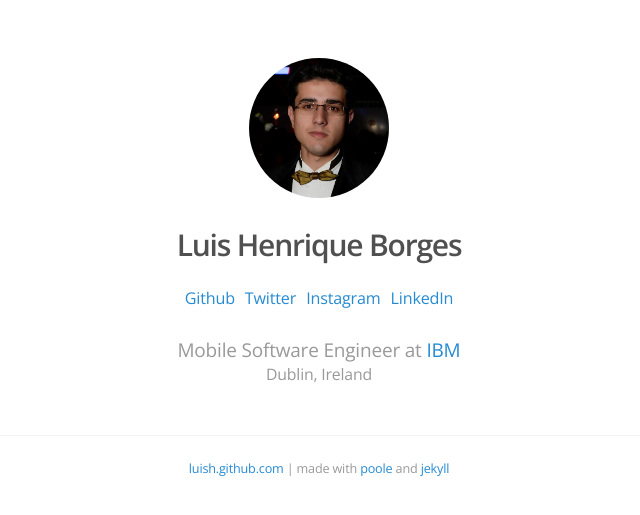
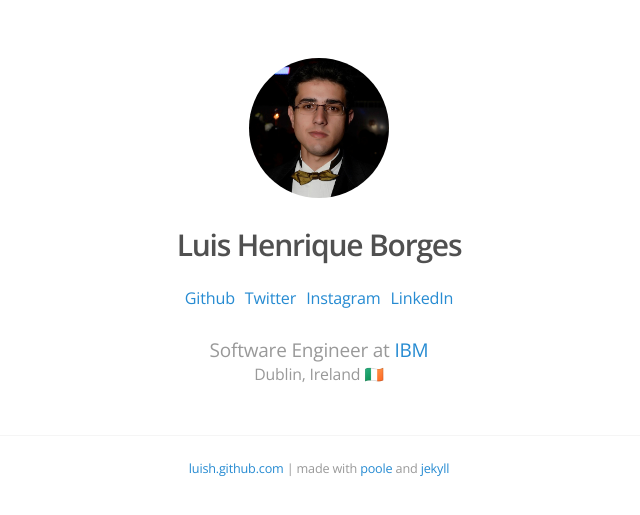
Before and after one commit to luish/luish.github.io, a Jekyll site: the page built from index.html, in a window 1280 px wide. Shown: the top 515 px of the page, without its empty margins (321-961 px from the left). Built offline with Jekyll 4.4.1, drawn with Linux system fonts in a browser that asks for light colours; some web fonts are replaced; the list of posts is cut into pages by our own code.

Commit message:
Create home.html

```diff
--- a/_layouts/home.html
+++ b/_layouts/home.html
@@ -25,8 +25,8 @@
           </ul>
         </p>
 
-        <p class="desc">Mobile Software Engineer at <a href="http://www.ibm.com">IBM</a></p>
-        <p class="desc"><small>Dublin, Ireland</small></p>
+        <p class="desc">Software Engineer at <a href="http://www.ibm.com">IBM</a></p>
+        <p class="desc"><small>Dublin, Ireland 🇮🇪</small></p>
       </div>
 
       {{ content }}
```
